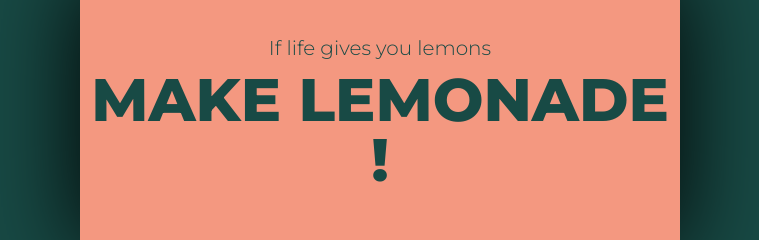
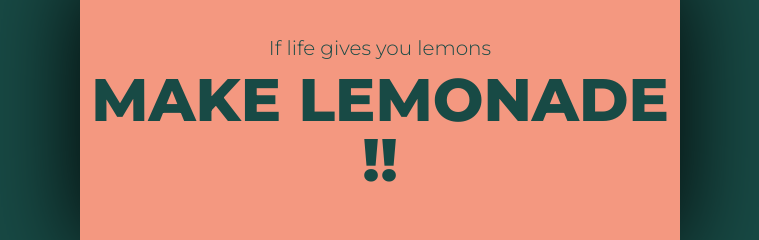
Before and after one commit to Mechazzz/my-first-github-page, a plain HTML site: page index.html in a window 1280 px wide. Shown: the part 287-527 px from the top of the page, without its empty margins (260-1019 px from the left). Drawn offline with Linux system fonts and the light colour scheme.

Commit message:
Text update in index.html 2023.09.16

```diff
--- a/index.html
+++ b/index.html
@@ -14,7 +14,7 @@
 <div class="container">
     <div class="box">
         <p>If life gives you lemons</p>
-        <p>Make lemonade ! </p>
+        <p>Make lemonade !! </p>
     </div>
 </div>
 </body>
```
Also changed, not shown: 1 other file.
